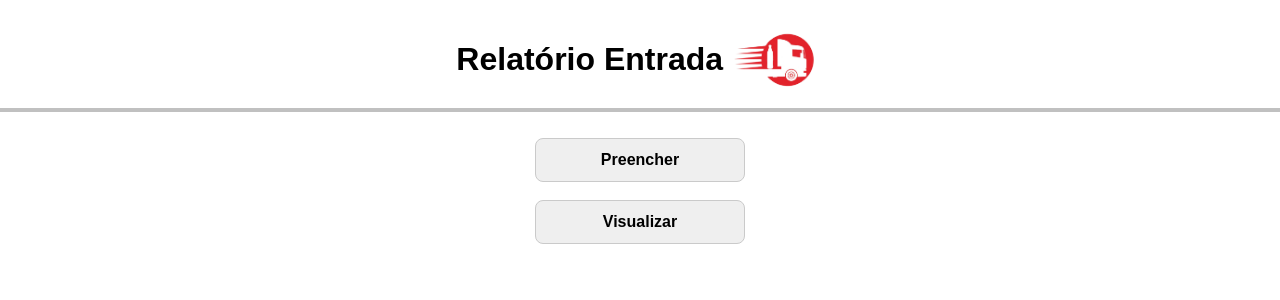
After one commit to LUC4SMELLO/Sistema_de_Contagem_Estoque, a Flask app: page /relatorio_entrada/relatorio_entrada in a window 1280 px wide. The commit adds this page. Shown: the top 300 px of the page. Run offline with Flask 3, Linux system fonts and the light colour scheme.

Commit message:
refactor: adicionando subpastas no templates para o relatório de entrada

```diff
--- a/app.py
+++ b/app.py
@@ -23,10 +23,6 @@ from routes.salvar_contagem_datas import salvar_contagem_datas_bp
 from routes.salvar_contagem_datas_temporaria import salvar_contagem_datas_temporaria_bp
 
 from routes.relatorio_entrada import relatorio_entrada_bp
-from routes.salvar_relatorio_entrada_temporarios import salvar_relatorio_entrada_temporario_bp
-from routes.carregar_relatorio_entrada_temporarios import carregar_relatorio_entrada_temporario_bp
-
-from routes.visualizar_relatorio_entrada import visualizar_relatorio_entrada_bp
 
 from routes.relatorio_datas import relatorio_datas_bp
 
@@ -59,10 +55,6 @@ app.register_blueprint(salvar_contagem_datas_bp)
 app.register_blueprint(salvar_contagem_datas_temporaria_bp)
 
 app.register_blueprint(relatorio_entrada_bp)
-app.register_blueprint(salvar_relatorio_entrada_temporario_bp)
-app.register_blueprint(carregar_relatorio_entrada_temporario_bp)
-
-app.register_blueprint(visualizar_relatorio_entrada_bp)
 
 app.register_blueprint(relatorio_datas_bp)
 
--- /dev/null
+++ b/static/css/relatorio_entrada/relatorio_entrada.css
@@ -0,0 +1,52 @@
+body {
+    display: flex;
+    flex-direction: column;
+    font-family: Arial, sans-serif;
+    justify-content: center;   /* Centraliza horizontalmente */
+    align-items: center;       /* Centraliza verticalmente */
+    background-color: #ffffff;
+    color: #000000;
+    margin: 0;
+    padding: 0;
+}
+
+header {
+    width: 100%;
+    display: flex;
+    align-items: center;
+    justify-content: center;
+    gap: 8px;
+    margin-top: 20px;
+}
+
+header img {
+    height: 70px;
+}
+
+hr{
+    width: 100%;
+    border: 2px solid silver;
+}
+
+.botao {
+    font-weight: bold;
+    padding: 5px 42px;
+    width: 210px;
+}
+
+.botao {
+    width: 210px;
+    font-size: 16px;
+    font-weight: bold;
+    padding: 12px;
+    border-radius: 8px;
+    box-sizing: border-box;
+    transition: all 0.2s ease-in-out;
+    outline: none;
+    cursor: pointer;
+
+    /* Cores e Estilo do Botão */
+    border: 1px solid #cacaca;
+    background-color: #efefef;
+    color: #000000;
+}
--- /dev/null
+++ b/templates/relatorio_entrada/relatorio_entrada.html
@@ -0,0 +1,34 @@
+<!DOCTYPE html>
+<html lang="pt-BR">
+
+<head>
+    <meta charset="UTF-8">
+    <meta name="viewport" content="width=device-width, initial-scale=1.0">
+    <title>Relatório Entrada</title>
+
+    <link rel="stylesheet" href="{{ url_for('static', filename='css/relatorio_entrada/relatorio_entrada.css') }}">
+</head>
+
+<body>
+    <header>
+        <h1>Relatório Entrada</h1>
+        <img src="{{ url_for('static', filename='images/logo_dbcambui_2.png') }}" alt="Logo da Empresa">
+    </header>
+
+    <hr>
+
+    <main>
+
+        <br>
+        <a href="{{ url_for('relatorio_entrada.preencher')}}">
+            <button class="botao">Preencher</button> <br><br>
+        </a>
+
+        <a href="{{ url_for('relatorio_entrada.visualizar')}}">
+            <button class="botao">Visualizar</button> <br><br>
+        </a>
+
+    </main>
+
+</body>
+</html>
--- a/templates/visualizar_relatorio_entrada.html
+++ b/templates/relatorio_entrada/visualizar_relatorio_entrada.html
@@ -4,7 +4,7 @@
     <meta charset="UTF-8">
     <meta name="viewport" content="width=device-width, initial-scale=1.0">
 
-    <link rel="stylesheet" href="{{ url_for('static', filename='css/visualizar_relatorio_entrada.css') }}">
+    <link rel="stylesheet" href="{{ url_for('static', filename='css/relatorio_entrada/visualizar_relatorio_entrada.css') }}">
 
     <title>Visualizar Relatório Entrada</title>
 </head>
--- a/templates/selecionar_contagem.html
+++ b/templates/selecionar_contagem.html
@@ -43,10 +43,6 @@
             <button class="botao-contagem">Relatório Entrada</button> <br><br>
         </a>
 
-        <a href="{{ url_for('visualizar_relatorio_entrada.visualizar_relatorio_entrada')}}">
-            <button class="botao-contagem">Visualizar Relatório Entrada</button> <br><br><br>
-        </a>
-
         <a href="{{ url_for('relatorio_datas.relatorio_datas') }}">
             <button class="botao-contagem">Relatório de Datas</button> <br><br><br>
         </a>
```
Also changed, not shown: templates/relatorio_entrada/preencher_relatorio_entrada.html (renamed from templates/relatorio_entrada.html, +4 -4 lines), static/css/relatorio_entrada/preencher_relatorio_entrada.css (renamed from static/css/relatorio_entrada.css), static/css/relatorio_entrada/visualizar_relatorio_entrada.css (renamed from static/css/visualizar_relatorio_entrada.css).
